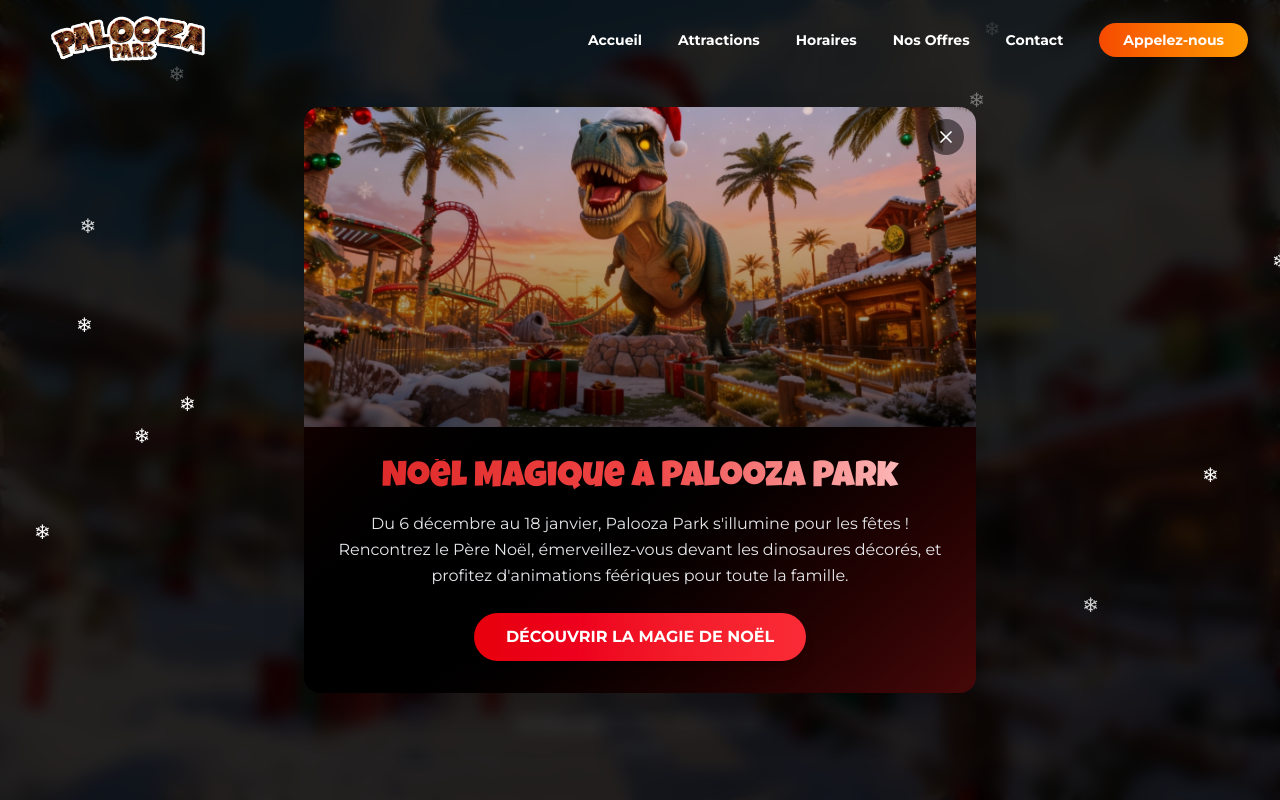
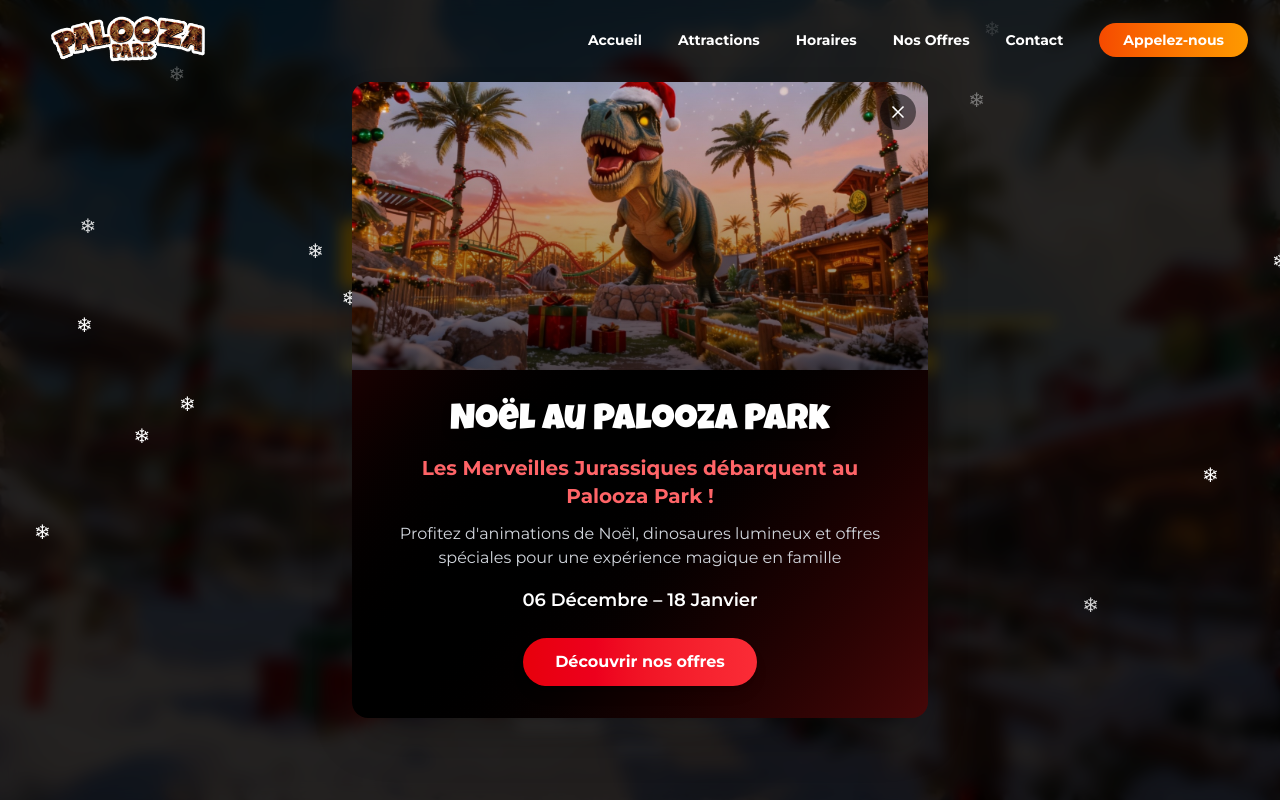
Before and after one commit to mouhcine7777/Paloozaland, a Next.js app: page / in a window 1280 px wide. Shown: the top 800 px of the page. Built offline with nearby package versions, Linux system fonts and the light colour scheme.

Commit message:
first commit

```diff
--- a/src/app/components/HalloweenPopup.tsx
+++ b/src/app/components/HalloweenPopup.tsx
@@ -71,7 +71,7 @@
             animate={{ opacity: 1, scale: 1, y: 0 }}
             exit={{ opacity: 0, scale: 0.8, y: 20 }}
             transition={{ duration: 0.4, ease: "easeOut" }}
-            className="fixed left-1/2 top-1/2 z-50 w-[90%] max-w-2xl -translate-x-1/2 -translate-y-1/2"
+            className="fixed left-1/2 top-1/2 z-50 w-[90%] max-w-xl -translate-x-1/2 -translate-y-1/2"
           >
             <div className="relative overflow-hidden rounded-2xl bg-gradient-to-br from-red-950 via-black to-red-950 shadow-2xl">
               {/* Sparkle decorations */}
@@ -92,7 +92,7 @@
               </button>
 
               {/* Image */}
-              <div className="relative h-64 sm:h-80 w-full">
+              <div className="relative h-48 sm:h-56 md:h-72 w-full">
                 <img
                   src="/noelpopup.jpg"
                   alt="Événement de Noël"
@@ -103,31 +103,41 @@
               </div>
 
               {/* Content */}
-              <div className="p-6 sm:p-8 text-center">
+              <div className="p-4 sm:p-6 md:p-8 text-center">
                 <motion.h2
                   initial={{ opacity: 0, y: 10 }}
                   animate={{ opacity: 1, y: 0 }}
                   transition={{ delay: 0.2 }}
-                  className="mb-3 font-dinosaur text-4xl sm:text-5xl md:text-4xl"
-                  style={{
-                    background: 'linear-gradient(to right, #dc2626, #ef4444, #fecaca)',
-                    WebkitBackgroundClip: 'text',
-                    WebkitTextFillColor: 'transparent',
-                    backgroundClip: 'text'
-                  }}
+                  className="mb-3 font-dinosaur text-2xl sm:text-3xl md:text-4xl text-white drop-shadow-lg whitespace-nowrap"
                 >
-                  Noël Magique à Palooza Park
+                  Noël au Palooza Park
                 </motion.h2>
+
+                <motion.h3
+                  initial={{ opacity: 0 }}
+                  animate={{ opacity: 1 }}
+                  transition={{ delay: 0.25 }}
+                  className="mb-3 font-montserrat text-lg sm:text-xl font-bold text-red-400"
+                >
+                  Les Merveilles Jurassiques débarquent au Palooza Park !
+                </motion.h3>
 
                 <motion.p
                   initial={{ opacity: 0 }}
                   animate={{ opacity: 1 }}
                   transition={{ delay: 0.3 }}
-                  className="mb-6 font-montserrat text-gray-200 text-sm sm:text-base leading-relaxed"
+                  className="mb-4 font-montserrat text-gray-300 text-sm sm:text-base"
                 >
-                  Du 6 décembre au 18 janvier, Palooza Park s'illumine pour les fêtes !<br />
-                  Rencontrez le Père Noël, émerveillez-vous devant les dinosaures décorés,
-                  et profitez d'animations féériques pour toute la famille.
+                  Profitez d'animations de Noël, dinosaures lumineux et offres spéciales pour une expérience magique en famille
+                </motion.p>
+
+                <motion.p
+                  initial={{ opacity: 0 }}
+                  animate={{ opacity: 1 }}
+                  transition={{ delay: 0.35 }}
+                  className="mb-6 font-montserrat text-white text-base sm:text-lg font-semibold"
+                >
+                  06 Décembre – 18 Janvier
                 </motion.p>
 
                 <motion.button
@@ -139,7 +149,7 @@
                   onClick={handleNavigate}
                   className="rounded-full bg-gradient-to-r from-red-600 to-red-500 px-8 py-3 font-montserrat font-bold text-white shadow-lg hover:shadow-red-500/50 transition-shadow"
                 >
-                  DÉCOUVRIR LA MAGIE DE NOËL
+                  Découvrir nos offres
                 </motion.button>
               </div>
             </div>
--- a/src/app/components/OffersSection.tsx
+++ b/src/app/components/OffersSection.tsx
@@ -5,39 +5,39 @@
 const NoelSection = () => {
   const offers = [
     {
-      title: "Fun & Food – Spécial Fin d'Année",
+      title: "Une formule gourmande et amusante pour les familles !",
       price: "109 DH",
-      description: "Accès aux attractions + Menu enfant ou Menu goûter. Une formule simple, gourmande et idéale pour les familles."
+      description: "Accès aux attractions + Menu enfant ou goûter."
     },
     {
-      title: "All Inclusive Gourmand",
+      title: "L’expérience Palooza complète !",
       price: "209 DH",
-      description: "Manèges + Aventures + VR + 1 gaufre ou crêpe offerte ! L'expérience Palooza complète avec un bonus gourmand."
+      description: "Attractions + Aventures + VR + 1 crêpe ou gaufre offerte."
     },
     {
-      title: "Winter Family Pack – 4 personnes",
+      title: "Le pack idéal pour les sorties en famille !",
       price: "320 DH",
-      description: "4 Accès attractions + Photo souvenir digitale offerte ! L'offre immanquable pour les sorties familiales."
+      description: "4 accès attractions + Photo souvenir digitale offerte."
     },
     {
-      title: "Duo Magic Pass",
+      title: "Un moment à partager à deux !",
       price: "179 DH",
-      description: "2 Accès attractions + Goûter à partager. Parfait pour couples, amis, ou duo parent-enfant."
+      description: "2 accès attractions + Goûter à partager."
     },
     {
-      title: "Magic Weekend Pass",
+      title: "Un week-end rempli d’aventure !",
       price: "159 DH",
-      description: "Accès illimité aux attractions sur 2 jours consécutifs + Photo souvenir digitale offerte !"
+      description: "Accès illimité aux attractions sur 2 jours consécutifs + Photo souvenir digitale offerte."
     }
   ];
 
   return (
-    <div id="noel-section" className="relative w-full overflow-hidden bg-gradient-to-br from-black via-red-950 to-black py-8 md:py-12 lg:py-0 lg:h-screen">
+    <div id="noel-section" className="relative w-full overflow-hidden bg-gradient-to-br from-black via-red-950 to-black py-8 md:py-12 lg:py-16 xl:py-20 lg:min-h-screen">
       <div className="container mx-auto h-full px-4 sm:px-6 md:px-8">
         <div className="grid h-full grid-cols-1 lg:grid-cols-2 gap-6 md:gap-8 lg:gap-12 items-center">
 
           {/* Left Side - Single Image */}
-          <div className="relative h-[300px] sm:h-[400px] md:h-[500px] lg:h-[600px] xl:h-[700px] w-full order-2 lg:order-1">
+          <div className="relative h-[500px] sm:h-[550px] md:h-[600px] lg:h-[600px] xl:h-[700px] w-full order-1 lg:order-1">
             <div className="relative h-full w-full rounded-xl md:rounded-2xl overflow-hidden shadow-2xl">
               <img
                 src="/noel.jpg"
@@ -48,7 +48,7 @@
           </div>
 
           {/* Right Side - Content */}
-          <div className="flex flex-col justify-center order-1 lg:order-2 py-4 lg:py-0">
+          <div className="flex flex-col justify-center order-2 lg:order-2 py-4 lg:py-0">
             <motion.div
               initial={{ opacity: 0, x: 50 }}
               whileInView={{ opacity: 1, x: 0 }}
@@ -58,13 +58,7 @@
             >
               {/* Noel Title */}
               <motion.h2
-                className="mb-2 md:mb-3 font-dinosaur text-2xl sm:text-3xl md:text-4xl lg:text-5xl tracking-tight drop-shadow-2xl"
-                style={{
-                  background: 'linear-gradient(to right, #dc2626, #ef4444, #fecaca)',
-                  WebkitBackgroundClip: 'text',
-                  WebkitTextFillColor: 'transparent',
-                  backgroundClip: 'text'
-                }}
+                className="mb-4 md:mb-6 font-dinosaur text-2xl sm:text-3xl md:text-4xl lg:text-5xl text-white drop-shadow-lg"
               >
                 OFFRES SPÉCIALES NOËL
               </motion.h2>
@@ -89,7 +83,7 @@
               </motion.h3>
 
               {/* Offers List */}
-              <div className="space-y-3 sm:space-y-4 md:space-y-5">
+              <div className="space-y-3 sm:space-y-4 md:space-y-5 mb-6 md:mb-8">
                 {offers.map((offer, index) => (
                   <motion.div
                     key={index}
@@ -101,19 +95,37 @@
                     className="bg-gradient-to-r from-red-900/30 to-transparent backdrop-blur-sm border-l-4 border-red-500 rounded-r-lg p-3 sm:p-4 shadow-lg hover:shadow-red-500/20 transition-all"
                   >
                     <div className="flex flex-col sm:flex-row sm:items-center sm:justify-between mb-1">
-                      <h4 className="font-dinosaur text-base sm:text-lg md:text-xl text-red-400">
+                      <h4 className="font-dinosaur text-base sm:text-lg md:text-xl text-white">
                         {offer.title}
                       </h4>
                       <span className="font-dinosaur text-lg sm:text-xl md:text-2xl text-white mt-1 sm:mt-0">
                         {offer.price}
                       </span>
                     </div>
-                    <p className="font-montserrat text-xs sm:text-sm text-gray-300 leading-relaxed">
+                    <p className="font-montserrat font-medium text-xs sm:text-sm text-gray-300 leading-relaxed">
                       {offer.description}
                     </p>
                   </motion.div>
                 ))}
               </div>
+
+              {/* Download Button */}
+              <motion.div
+                initial={{ opacity: 0, y: 20 }}
+                whileInView={{ opacity: 1, y: 0 }}
+                transition={{ delay: 1 }}
+                viewport={{ once: true }}
+                className="flex justify-center lg:justify-start"
+              >
+                <a
+                  href="/Programmepalooza.pdf"
+                  target="_blank"
+                  rel="noopener noreferrer"
+                  className="inline-flex items-center gap-2 rounded-full bg-gradient-to-r from-red-600 to-red-500 px-8 py-3 font-montserrat font-bold text-white shadow-lg hover:shadow-red-500/50 hover:scale-105 transition-all"
+                >
+                  Découvrir nos programmes
+                </a>
+              </motion.div>
             </motion.div>
           </div>
 
```
Also changed, not shown: 1 other file (tests, documents, lock files or other folders).
